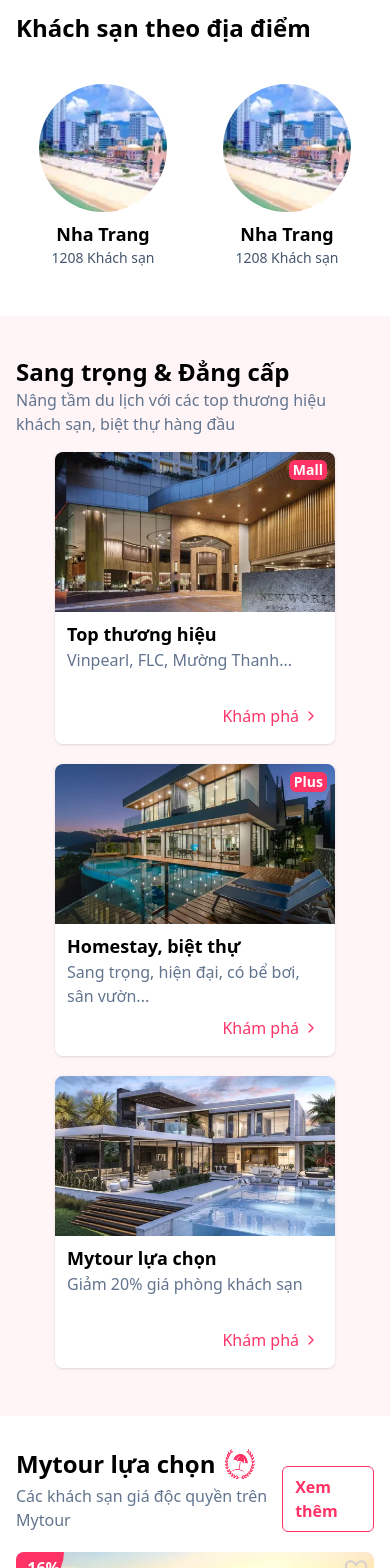
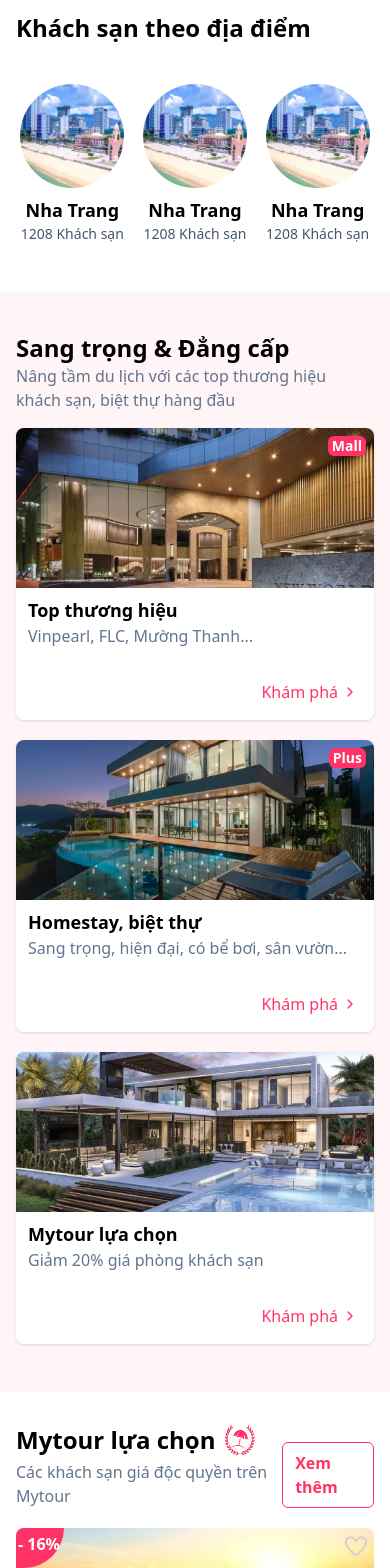
Before and after one commit to dinhthanhhai/booking-hotel-client, a React (Vite) app: page /khach-san in a window 390 px wide. Shown: the part 1646-3214 px from the top of the page. Built offline with nearby package versions, Linux system fonts and the light colour scheme.

Commit message:
feat: add collaboration banner

```diff
--- a/src/components/HomePage/Discover.tsx
+++ b/src/components/HomePage/Discover.tsx
@@ -9,11 +9,11 @@ const Discover: React.FC = () => {
       <div className="text-slate-500">
         Nâng tầm du lịch với các top thương hiệu khách sạn, biệt thự hàng đầu
       </div>
-      <div className="mt-4 flex flex-col items-center sm:grid sm:grid-cols-2 md:flex md:flex-row gap-5">
+      <div className="mt-4 flex flex-col xs:px-10 sm:px-0 items-center sm:grid sm:grid-cols-2 md:flex md:flex-row gap-5">
         {/* Top thương hiệu */}
         <Link
           to={"/top-thuong-hieu"}
-          className="flex flex-col max-w-[280px] shadow-sm rounded-b-lg"
+          className="flex flex-col w-full omd:max-w-[280px] shadow-sm rounded-b-lg"
         >
           <div className="h-[160px] overflow-hidden rounded-t-lg relative">
             <img
@@ -39,7 +39,7 @@ const Discover: React.FC = () => {
         {/* Homestay, biệt thự */}
         <Link
           to={"/homestay"}
-          className="flex flex-col max-w-[280px] shadow-sm rounded-b-lg"
+          className="flex flex-col w-full omd:max-w-[280px] shadow-sm rounded-b-lg"
         >
           <div className="h-[160px] overflow-hidden rounded-t-lg relative">
             <img
@@ -65,7 +65,7 @@ const Discover: React.FC = () => {
         {/* Mytour lựa chọn */}
         <Link
           to={"/mytour-choices"}
-          className="flex flex-col max-w-[280px] shadow-sm rounded-b-lg"
+          className="flex flex-col w-full omd:max-w-[280px] shadow-sm rounded-b-lg"
         >
           <div className="h-[160px] overflow-hidden rounded-t-lg relative">
             <img
--- a/src/components/HomePage/HotelByLocation.tsx
+++ b/src/components/HomePage/HotelByLocation.tsx
@@ -13,11 +13,14 @@ const HotelByLocation: React.FC = () => {
       "(max-width: 1024px)": {
         slides: { perView: 4, spacing: 10 },
       },
+      "(max-width: 820px)": {
+        slides: { perView: 5, spacing: 10 },
+      },
       "(max-width: 680px)": {
+        slides: { perView: 4, spacing: 10 },
+      },
+      "(max-width: 530px)": {
         slides: { perView: 3, spacing: 10 },
-      },
-      "(max-width: 520px)": {
-        slides: { perView: 2, spacing: 10 },
       },
     },
   });
@@ -35,7 +38,7 @@ const HotelByLocation: React.FC = () => {
               key={i}
               className="keen-slider__slide flex flex-col items-center justify-center"
             >
-              <div className="w-32 h-32 rounded-full overflow-hidden">
+              <div className="w-26 h-26 omd:w-32 omd:h-32 rounded-full overflow-hidden">
                 <img
                   src="/images/nha-trang.webp"
                   alt="city images"
--- a/src/pages/HomePage.tsx
+++ b/src/pages/HomePage.tsx
@@ -16,6 +16,9 @@ export default function HomePage() {
       <SearchFull />
       <SlideCoupon />
       <FlashSale />
+      <div className="pt-5 omd:hidden">
+        <img src="/banner/biz-af.webp" alt="banner" />
+      </div>
       <ListFlight />
       <ShockPriceHotels />
       <MytourMall />
```
Also changed, not shown: public/banner/biz-af.webp (added).
